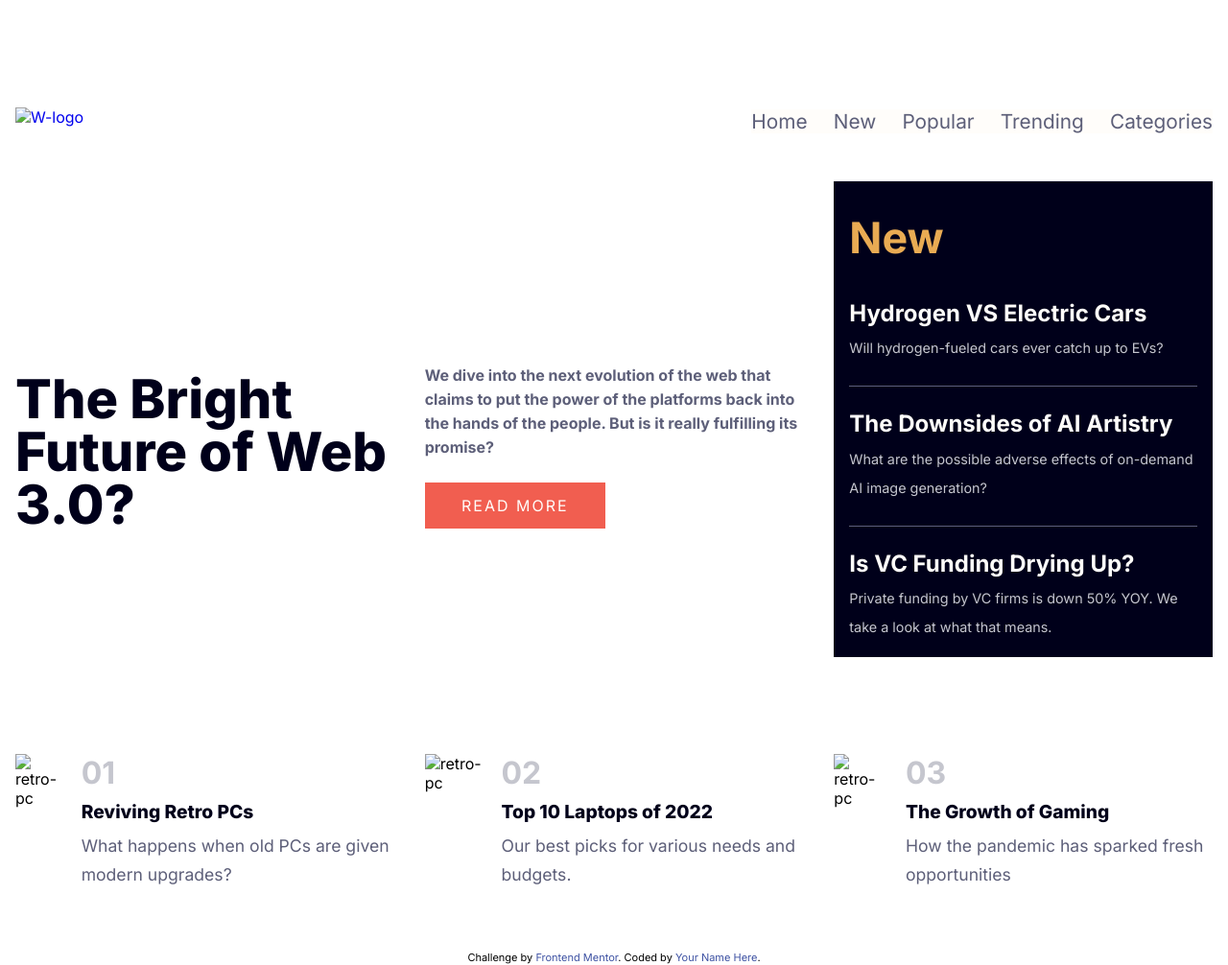
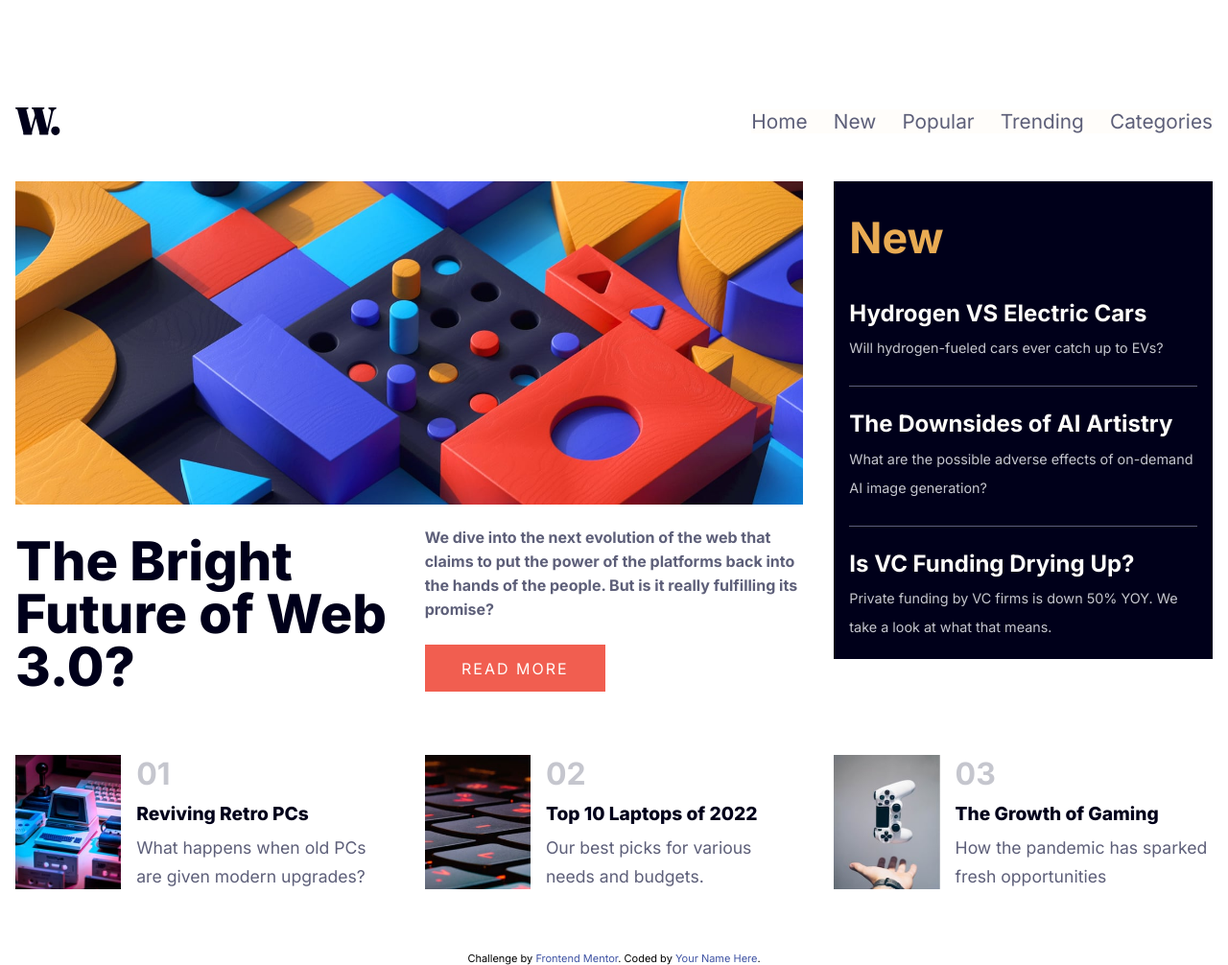
Before and after one commit to 33marvs33/NewsHomepage.io, a plain HTML site: page index.html in a window 1280 px wide. Shown: the whole page at 96% size. Drawn offline with Linux system fonts and the light colour scheme.

Commit message:
Update index.html

```diff
--- a/index.html
+++ b/index.html
@@ -19,11 +19,11 @@
   <div class="wrapper">
     <!-- header section -->
     <header>
-      <a href="#" ><img class="logo" src="/assets/images/logo.svg" alt="W-logo"></a>
+      <a href="#" ><img class="logo" src="logo.svg" alt="W-logo"></a>
       <nav class="nav">
         <ul>
           <button class="close-menu hide-ls">
-            <img src="/assets/images/icon-menu-close.svg" alt="">
+            <img src="icon-menu-close.svg" alt="">
           </button>
           <li><a href="#">Home</a></li>
           <li><a href="#">New</a></li>
@@ -33,7 +33,7 @@
         </ul>
       </nav>
       <button class="open-menu hide-ls">
-        <img src="/assets/images/icon-menu.svg" alt="">
+        <img src="icon-menu.svg" alt="">
       </button>
     </header>
 
@@ -41,7 +41,7 @@
 
     <main>
         <div class="picture">
-          <img class="change" src="/assets/images/image-web-3-desktop.jpg" alt="">
+          <img class="change" src="image-web-3-desktop.jpg" alt="">
         </div>
         <div class="title">
           <h1>The Bright Future of Web 3.0?</h1>
@@ -68,7 +68,7 @@
           </div>
         </div>
         <div class="card">
-          <img src="/assets/images/image-retro-pcs.jpg" alt="retro-pc">
+          <img src="image-retro-pcs.jpg" alt="retro-pc">
           <div class="right">
             <h3>01</h3>
             <h4> Reviving Retro PCs</h4>
@@ -76,7 +76,7 @@
           </div>
         </div>
         <div class="card">
-          <img src="/assets/images/image-top-laptops.jpg" alt="retro-pc">
+          <img src="image-top-laptops.jpg" alt="retro-pc">
           <div class="right">
             <h3>02</h3>
             <h4> Top 10 Laptops of 2022</h4>
@@ -84,7 +84,7 @@
           </div>
         </div>
         <div class="card">
-          <img src="/assets/images/image-gaming-growth.jpg" alt="retro-pc">
+          <img src="image-gaming-growth.jpg" alt="retro-pc">
           <div class="right">
             <h3>03</h3>
             <h4>The Growth of Gaming</h4>
```
